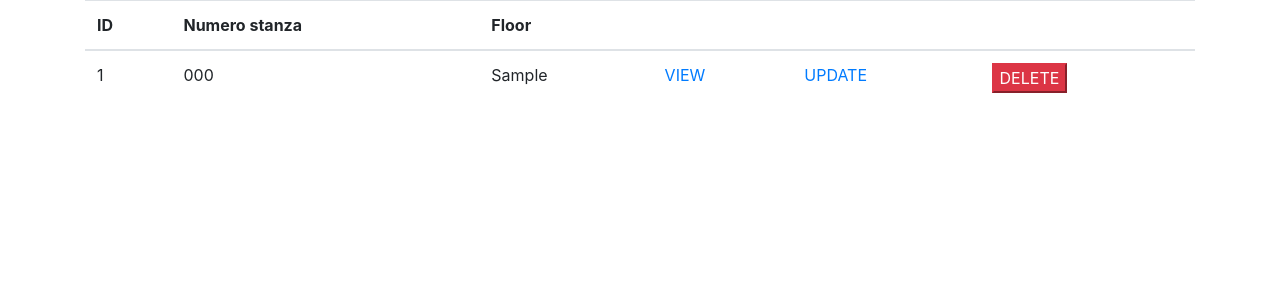
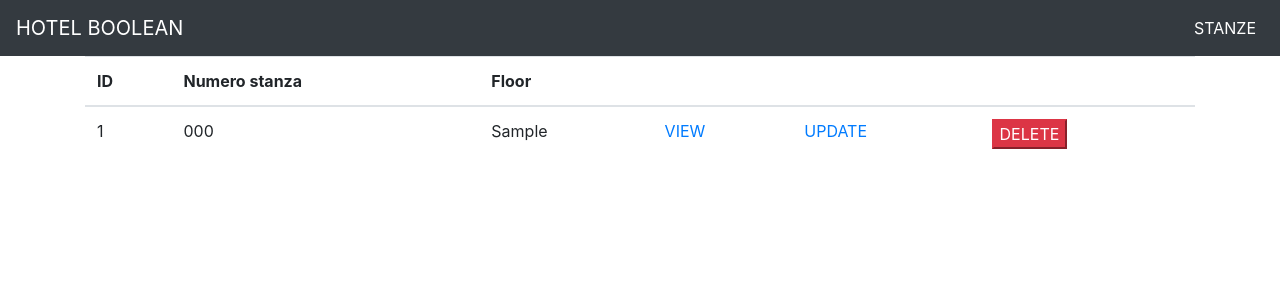
Before and after one commit to Federico-Vaglica/php-crud-read-create-update, a PHP site: page /index.php in a window 1280 px wide. Shown: the top 300 px of the page. Run offline with PHP 8.4, Linux system fonts and the light colour scheme; tables that the repository leaves empty or names only in its code hold one stand-in row (values such as "Sample post").

Commit message:
Layout upgrade

```diff
--- a/php-crude/index.php
+++ b/php-crude/index.php
@@ -2,7 +2,7 @@
 include __DIR__ .'/partials/templates/header.php' ;
 include __DIR__ .'/partials/home/server.php';
 ?>
-<body>
+
     <div class='container'>
         <table class='table'>
             <thead>
@@ -35,6 +35,6 @@ include __DIR__ .'/partials/home/server.php';
             </tbody>
         </table>
     </div>
-
+    </div>
 </body>
 </html>
--- a/php-crude/partials/templates/header.php
+++ b/php-crude/partials/templates/header.php
@@ -6,3 +6,20 @@
     <link rel="stylesheet" href="dist/app.css">
     <title>PHP CRUD</title>
 </head>
+
+<body>
+
+ <div class="wrapper">
+
+
+    <nav class="navbar navbar-expand-lg navbar-dark bg-dark">
+        <a class="navbar-brand" href="#">HOTEL BOOLEAN</a>
+        <button class="navbar-toggler" type="button" data-toggle="collapse" data-target="#navbarNavAltMarkup" aria-controls="navbarNavAltMarkup" aria-expanded="false" aria-label="Toggle navigation">
+            <span class="navbar-toggler-icon"></span>
+        </button>
+        <div class="collapse navbar-collapse" id="navbarNavAltMarkup">
+        <div class="navbar-nav ml-auto">
+            <a class="nav-link active" href="index.php">STANZE <span class="sr-only">(current)</span></a>
+        </div>
+        </div>
+    </nav>
```
